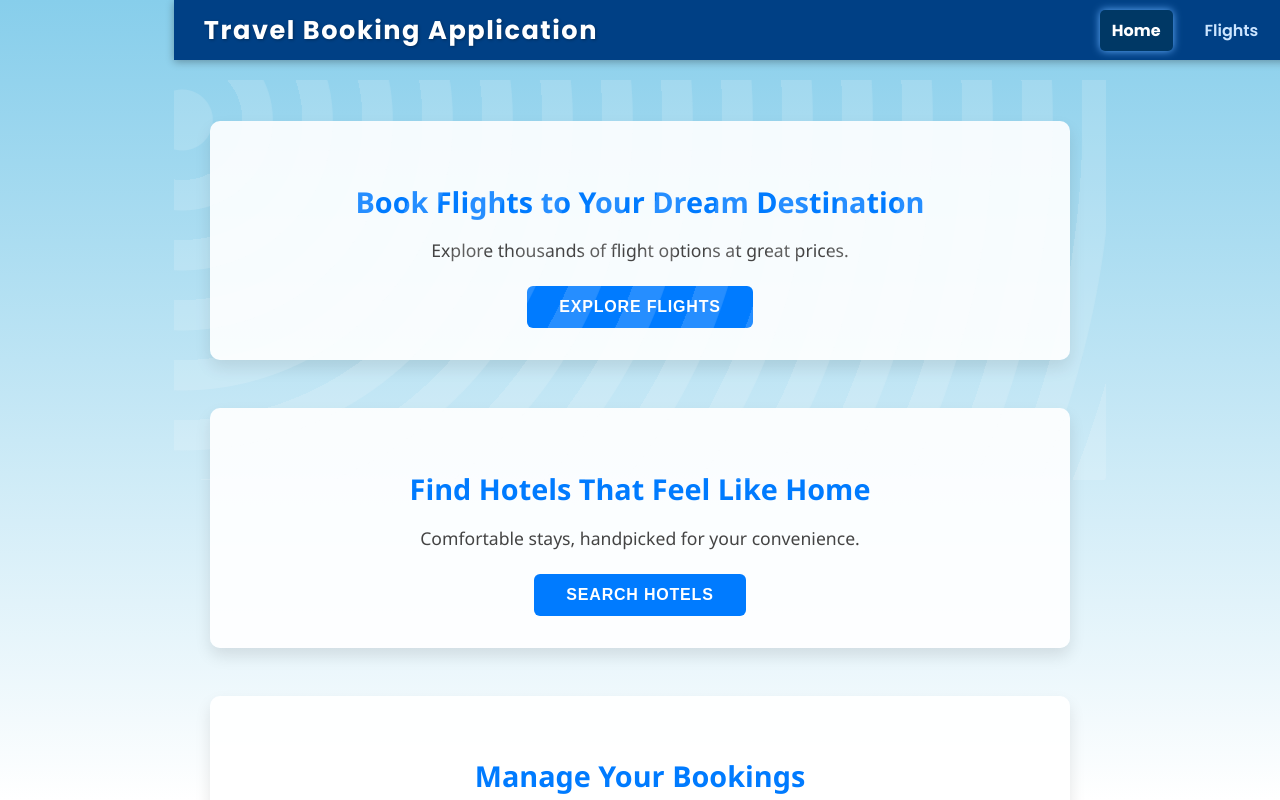
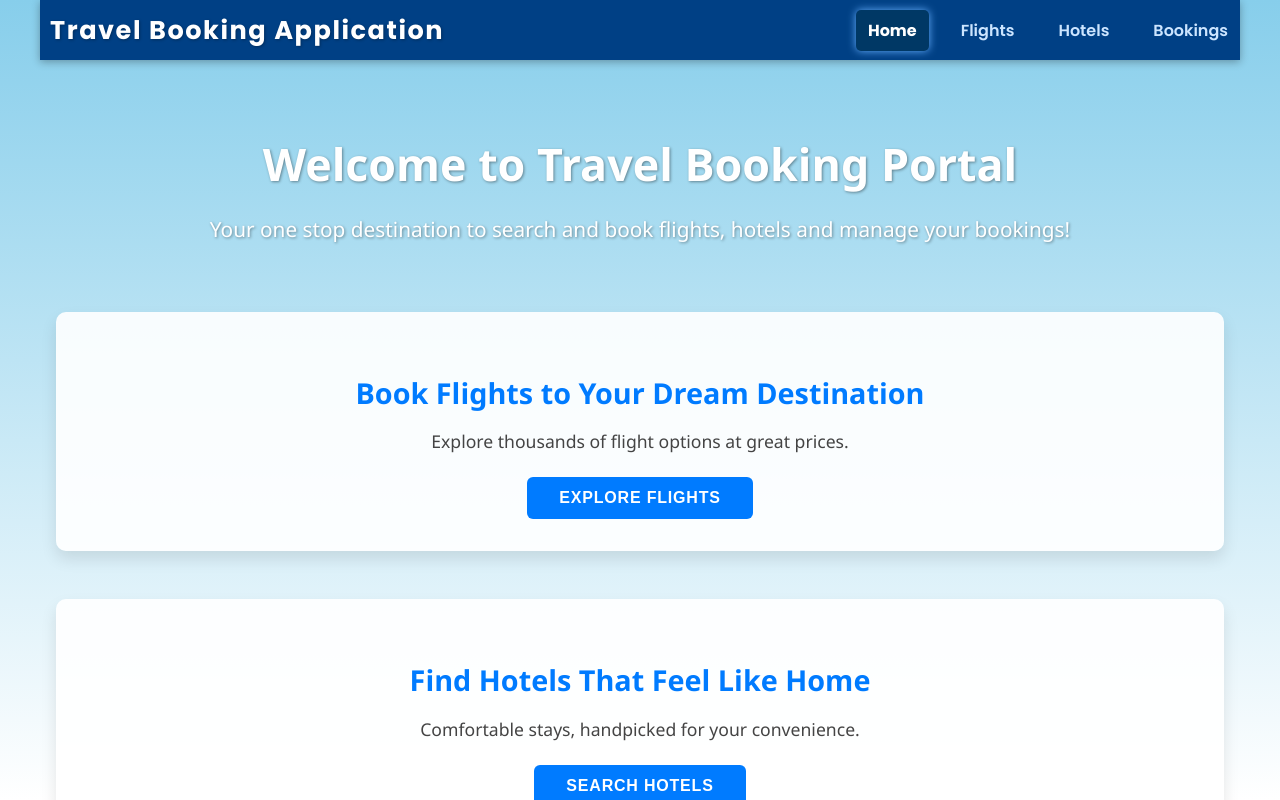
Before and after one commit to SiddhanthTA/TravelBookingPortal, a React (Create React App) app in the folder reactapp/: page / in a window 1280 px wide. Built offline with nearby package versions, Linux system fonts and the light colour scheme; sample sign-in values are in the browser's storage.

Commit message:
ui done till home page

```diff
--- a/reactapp/src/App.js
+++ b/reactapp/src/App.js
@@ -60,8 +60,8 @@ function AppRoutes() {
 
     return (
         <>
-            {!hideHeader && <Header />}
             <div className="main-content">
+                {!hideHeader && <Header />}
                 <Routes>
                     {/* Public */}
                     <Route path="/login" element={<Login />} />
--- a/reactapp/src/components/Header.css
+++ b/reactapp/src/components/Header.css
@@ -3,13 +3,15 @@
 .header {
     position: fixed;
     top: 0;
+    /* left:0; */
     width: 100%;
+    max-width: inherit;
     height: 60px;
     background: #004085;
     display: flex;
     align-items: center;
     justify-content: space-between;
-    padding: 0 30px;
+    /* padding: 0 30px; */
     box-shadow: 0 2px 8px rgba(0, 0, 0, 0.3);
     z-index: 1000;
     font-family: 'Poppins', sans-serif;
@@ -22,6 +24,7 @@
     letter-spacing: 0.06em;
     user-select: none;
     text-shadow: 1px 1px 3px rgba(0, 0, 0, 0.3);
+    padding-left: 10px;
 }
 
 .nav-links {
--- a/reactapp/src/components/Login.css
+++ b/reactapp/src/components/Login.css
@@ -106,10 +106,10 @@ html {
     margin: 0;
     font-family: 'Segoe UI', Tahoma, Geneva, Verdana, sans-serif;
     background: linear-gradient(180deg, #87ceeb 0%, #ffffff 100%);
-    display: flex;
+    /* display: flex; */
     justify-content: center;
     align-items: center;
-    overflow-x: hidden;
+    /* overflow-x: hidden; */
     /* prevent horizontal scroll */
     overflow-y: auto;
     position: relative;
@@ -123,8 +123,8 @@ body::before {
     left: -10%;
     width: 200%;
     height: 50%;
-    background: repeating-radial-gradient(circle at 10% 10%, #fff 0 30px, transparent 31px 60px);
-    opacity: 0.15;
+    /* background: repeating-radial-gradient(circle at 10% 10%, #fff 0 30px, transparent 31px 60px); */
+    /* opacity: 0.15; */
     animation: moveClouds 60s linear infinite;
     pointer-events: none;
     z-index: 0;
--- a/reactapp/src/components/Register.css
+++ b/reactapp/src/components/Register.css
@@ -92,7 +92,7 @@ html {
     margin: 0;
     font-family: 'Segoe UI', Tahoma, Geneva, Verdana, sans-serif;
     background: linear-gradient(180deg, #87ceeb 0%, #ffffff 100%);
-    display: flex;
+    /* display: flex; */
     justify-content: center;
     align-items: center;
     overflow-x: hidden;
@@ -109,8 +109,8 @@ body::before {
     left: -10%;
     width: 200%;
     height: 50%;
-    background: repeating-radial-gradient(circle at 10% 10%, #fff 0 30px, transparent 31px 60px);
-    opacity: 0.15;
+    /* background: repeating-radial-gradient(circle at 10% 10%, #fff 0 30px, transparent 31px 60px); */
+    /* opacity: 0.15; */
     animation: moveClouds 60s linear infinite;
     pointer-events: none;
     z-index: 0;
```
